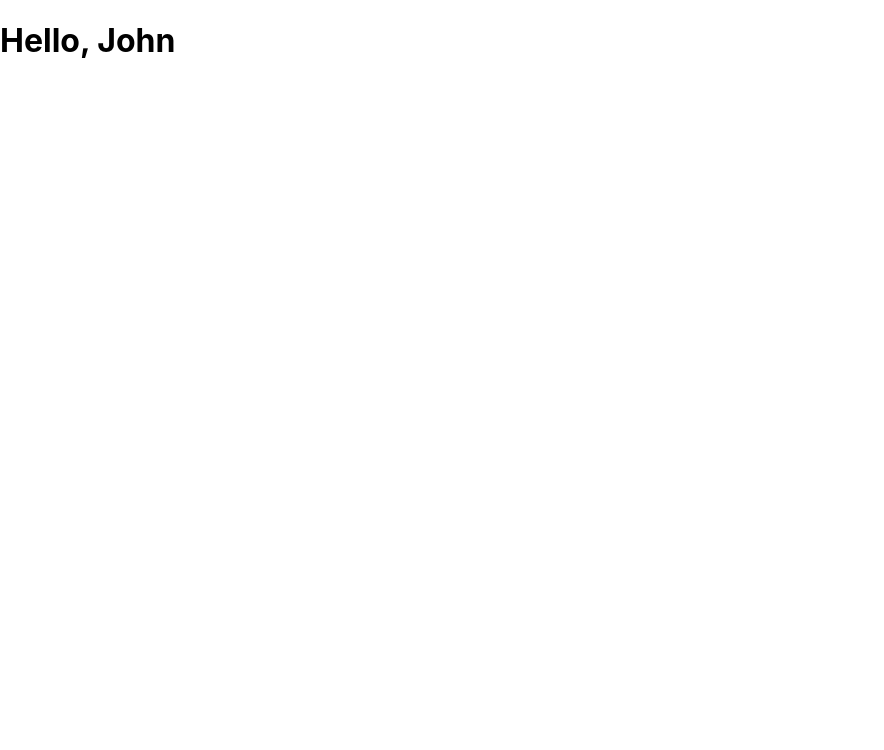
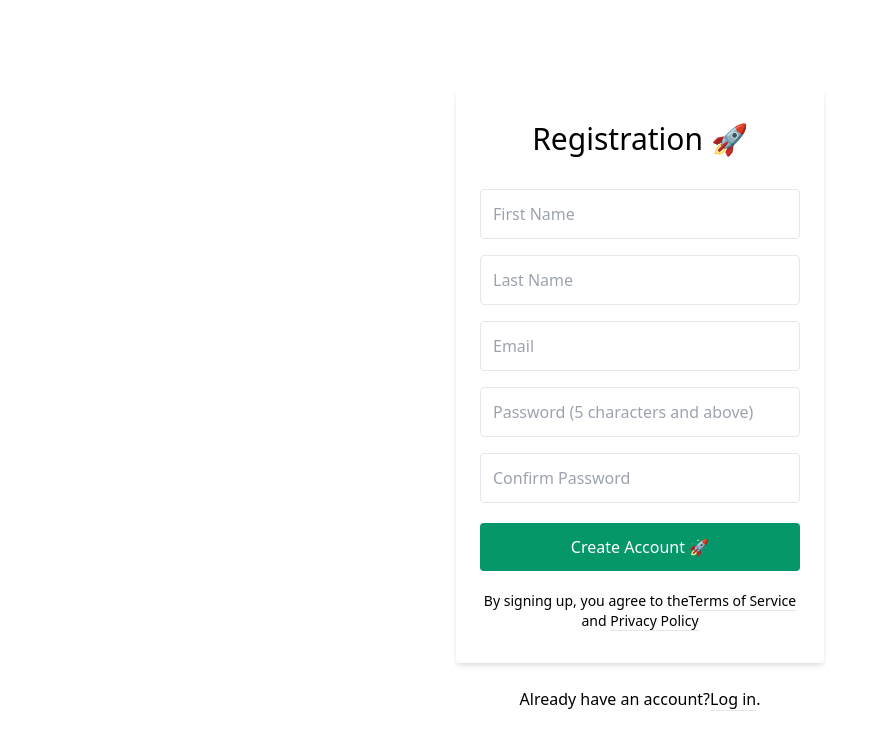
Before and after one commit to rilwanfit/react-learning, a React (Create React App) app: page / in a window 1280 px wide. Shown: the top 750 px of the page, without its empty margins (0-884 px from the left). Built offline with nearby package versions, Linux system fonts and the light colour scheme.

Commit message:
registration-form

```diff
--- a/package.json
+++ b/package.json
@@ -6,9 +6,13 @@
     "@testing-library/jest-dom": "^5.11.6",
     "@testing-library/react": "^11.2.2",
     "@testing-library/user-event": "^12.2.2",
+    "autoprefixer": "^10.0.4",
+    "formik": "^2.2.5",
+    "postcss-cli": "^8.3.0",
     "react": "^17.0.1",
     "react-dom": "^17.0.1",
     "react-scripts": "4.0.1",
+    "tailwindcss": "^2.0.1",
     "web-vitals": "^0.2.4"
   },
   "scripts": {
--- /dev/null
+++ b/postcss.config.js
@@ -0,0 +1,6 @@
+odule.exports = {
+    plugins: {
+      tailwindcss: {},
+      autoprefixer: {},
+    }
+  }
--- a/src/App.js
+++ b/src/App.js
@@ -1,11 +1,12 @@
+import React from "react";
 import "./App.css";
-import React from "react";
-import Welcome from "./components/Welcome";
+import "tailwindcss/dist/tailwind.css";
+import RegistrationForm from "./RegistrationForm"
 
 function App() {
   return (
-    <div>
-      <Welcome name="John" />
+    <div className="App">
+      <RegistrationForm />
     </div>
   );
 }
--- /dev/null
+++ b/src/RegistrationForm.js
@@ -0,0 +1,86 @@
+import React from "react";
+
+function RegistrationForm() {
+  return (
+    <form>
+      <div className="bg-grey-lighter min-h-screen flex flex-col">
+        <div className="container max-w-sm mx-auto flex-1 flex flex-col items-center justify-center px-2">
+          <div className="bg-white px-6 py-8 rounded shadow-md text-black w-full">
+            <h1 className="mb-8 text-3xl text-center">Registration 🚀</h1>
+            <input
+              type="text"
+              className="block border border-grey-light w-full p-3 rounded mb-4"
+              name="firstName"
+              placeholder="First Name"
+            />
+
+            <input
+              type="text"
+              className="block border border-grey-light w-full p-3 rounded mb-4"
+              name="lastName"
+              placeholder="Last Name"
+            />
+
+            <input
+              type="text"
+              className="block border border-grey-light w-full p-3 rounded mb-4"
+              name="email"
+              placeholder="Email"
+            />
+
+            <input
+              type="password"
+              className="block border border-grey-light w-full p-3 rounded mb-4"
+              name="password"
+              placeholder="Password (5 characters and above)"
+            />
+
+            <input
+              type="password"
+              className="block border border-grey-light w-full p-3 rounded mb-4"
+              name="Vpassword"
+              placeholder="Confirm Password"
+            />
+
+            <button
+              type="submit"
+              className="w-full text-center py-3 rounded bg-green-600 text-white hover:bg-green-dark focus:outline-none my-1"
+            >
+              Create Account 🚀
+            </button>
+
+            <div className="text-center text-sm text-grey-dark mt-4">
+              By signing up, you agree to the
+              <a
+                className="no-underline border-b border-grey-dark text-grey-dark"
+                href="#"
+              >
+                Terms of Service
+              </a>{" "}
+              and{" "}
+              <a
+                className="no-underline border-b border-grey-dark text-grey-dark"
+                href="#"
+              >
+                Privacy Policy
+              </a>
+            </div>
+          </div>
+
+          <div className="text-grey-dark mt-6">
+            Already have an account?
+            <a
+              className="no-underline border-b border-blue text-blue"
+              href="../login/"
+            >
+              Log in
+            </a>
+            .
+          </div>
+        </div>
+      </div>
+    </form>
+  );
+}
+
+export default RegistrationForm;
--- a/src/components/Welcome.js
+++ /dev/null
@@ -1,7 +0,0 @@
-import React from 'react'
-
-function Welcome(props) {
-    return <h1>Hello, {props.name}</h1>;
-  }
-
-export default Welcome;
--- /dev/null
+++ b/tailwind.config.js
@@ -0,0 +1,11 @@
+module.exports = {
+  purge: [],
+  darkMode: false, // or 'media' or 'class'
+  theme: {
+    extend: {},
+  },
+  variants: {
+    extend: {},
+  },
+  plugins: [],
+}
```
Also changed, not shown: 2 other files (tests, documents, lock files or other folders).
